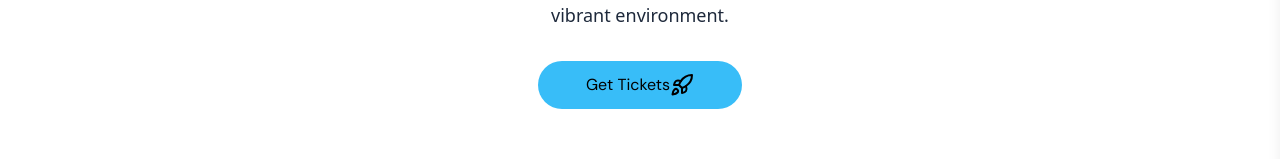
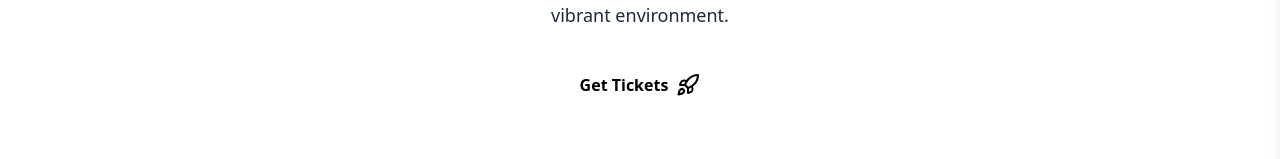
Before and after one commit to poovarasan13/dhurva, a React (Vite) app: page /live in a window 1280 px wide. Shown: the part 255-414 px from the top of the page. Built offline with nearby package versions, Linux system fonts and the light colour scheme; a web font is replaced by a local one.

Commit message:
Fixed : Motion in Banner

```diff
--- a/src/components/page-components/EventBanner.jsx
+++ b/src/components/page-components/EventBanner.jsx
@@ -20,14 +20,9 @@ function EventBanner({
     visible: { opacity: 1, y: 0, transition: { duration: 0.6 } },
   };
 
-  const scaleIn = {
-    hidden: { scale: 0.8, opacity: 0 },
-    visible: { scale: 1, opacity: 1, transition: { duration: 0.6 } },
-  };
-
   return (
     <div
-      className="relative z-30 py-12  text-center overflow-hidden"
+      className="relative z-30 py-12 text-center overflow-hidden"
       style={{ backgroundColor: bgColor }}
     >
       <div className="container mx-auto px-6 relative z-10">
@@ -38,7 +33,6 @@ function EventBanner({
           whileInView="visible"
           viewport={{ once: true }}
           className="uppercase text-xl font-semibold text-sky-400 tracking-wider mb-2"
-
         >
           {subtitle}
         </motion.h2>
@@ -69,17 +63,14 @@ function EventBanner({
 
         {/* Button */}
         <motion.button
-
           initial="hidden"
           whileInView="visible"
           viewport={{ once: true }}
-          className="font-extrabold hover:scale-105 py-3 px-12 hover:text-white bg-sky-400 dm-sans  rounded-full focus:outline-none focus:ring-2 focus:ring-offset-2 hover:scale-105 transition-transform"
-          style={{}}
+          className={`font-extrabold py-3 px-12 rounded-full transition-transform focus:outline-none focus:ring-2 focus:ring-offset-2 ${highlightColor} hover:bg-opacity-80`}
         >
-          <div className="flex">
+          <div className="flex items-center justify-center">
             {buttonText}{" "}
-            <span>
-              {" "}
+            <span className="ml-2">
               <Rocket />
             </span>
           </div>
@@ -93,7 +84,7 @@ function EventBanner({
           viewport={{ once: true }}
           className="mt-12 flex flex-col md:flex-row justify-center items-center space-y-4 md:space-y-0 md:space-x-8"
         >
-          <div className="flex items-center" style={{ color: textColor }}>
+          <div className={`flex items-center`} style={{ color: textColor }}>
             <svg
               xmlns="http://www.w3.org/2000/svg"
               viewBox="0 0 24 24"
@@ -110,7 +101,7 @@ function EventBanner({
             <span className="text-lg">Venue: {venue}</span>
           </div>
 
-          <div className="flex items-center" style={{ color: textColor }}>
+          <div className={`flex items-center`} style={{ color: textColor }}>
             <svg
               xmlns="http://www.w3.org/2000/svg"
               viewBox="0 0 24 24"
```
